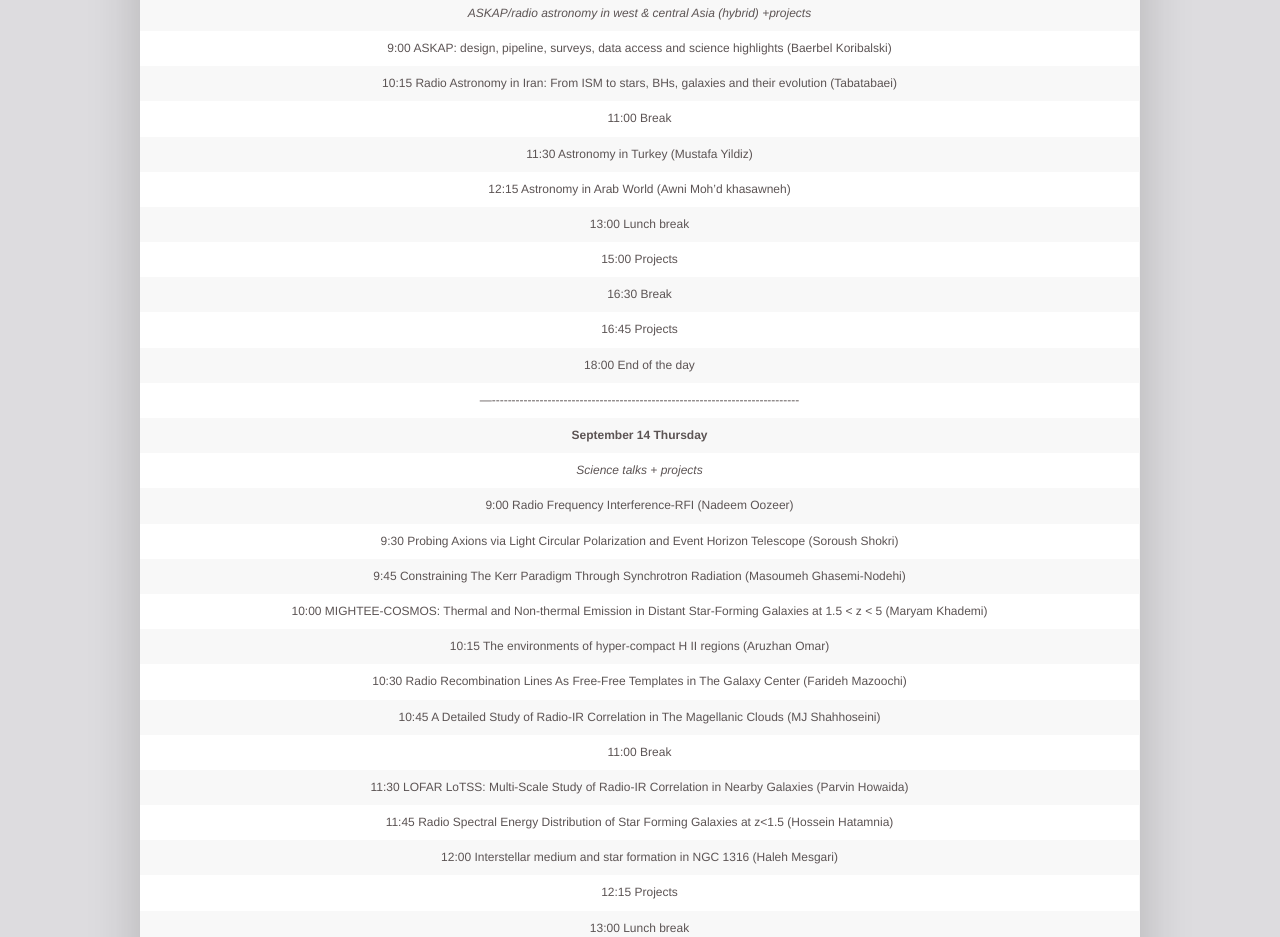
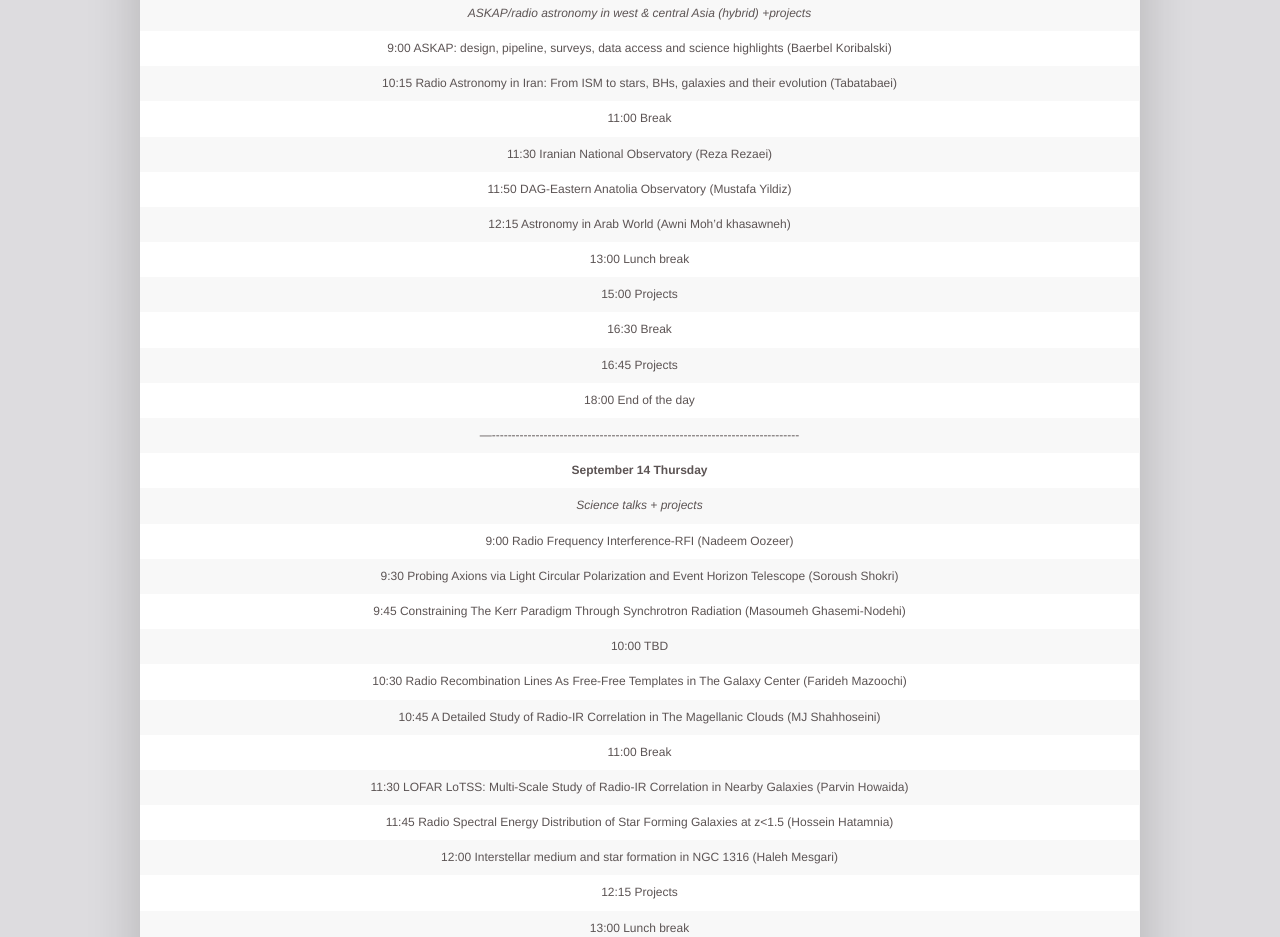
Before and after one commit to ihowradioastro/ihowradioastro.github.io, a website: page program.html in a window 1280 px wide. Shown: the part 4160-5097 px from the top of the page. Drawn offline with Linux system fonts and the light colour scheme.

Commit message:
Modify program.

```diff
--- a/program.html
+++ b/program.html
@@ -187,7 +187,8 @@
                                     <tr><td>9:00 ASKAP: design, pipeline, surveys, data access and science highlights (Baerbel Koribalski)</td></tr>
                                     <tr><td>10:15 Radio Astronomy in Iran: From ISM to stars, BHs, galaxies and their evolution (Tabatabaei)</td></tr>
                                     <tr><td>11:00 Break</td></tr>
-                                    <tr><td>11:30 Astronomy in Turkey (Mustafa Yildiz)</td></tr>
+                                    <tr><td>11:30 Iranian National Observatory (Reza Rezaei)</td></tr>
+                                    <tr><td>11:50 DAG-Eastern Anatolia Observatory (Mustafa Yildiz)</td></tr>
                                     <tr><td>12:15 Astronomy in Arab World (Awni Moh’d khasawneh)</td></tr>
 
                                     <tr><td>13:00 Lunch break</td></tr>
@@ -204,8 +205,7 @@
                                     <tr><td>9:00 Radio Frequency Interference-RFI   (Nadeem Oozeer)</td></tr>
                                     <tr><td>9:30 Probing Axions via Light Circular Polarization and Event Horizon Telescope (Soroush Shokri)</td></tr>
                                     <tr><td>9:45 Constraining The Kerr Paradigm Through Synchrotron Radiation  (Masoumeh Ghasemi-Nodehi)</td></tr>
-                                    <tr><td>10:00 MIGHTEE-COSMOS: Thermal and Non-thermal Emission in Distant Star-Forming Galaxies at 1.5 < z < 5 (Maryam Khademi)</td></tr>
-                                    <tr><td>10:15 The environments of hyper-compact H II regions (Aruzhan Omar)</td></tr>
+                                    <tr><td>10:00 TBD</td></tr>
                                     <tr><td>10:30 Radio Recombination Lines As Free-Free Templates in The Galaxy Center (Farideh Mazoochi)</td></tr>
                                     <tr><td>10:45 A Detailed Study of Radio-IR Correlation in The Magellanic Clouds (MJ Shahhoseini)</td></tr>
                                     <tr><td>11:00 Break	</td></tr>
```
Also changed, not shown: 1 other file.
